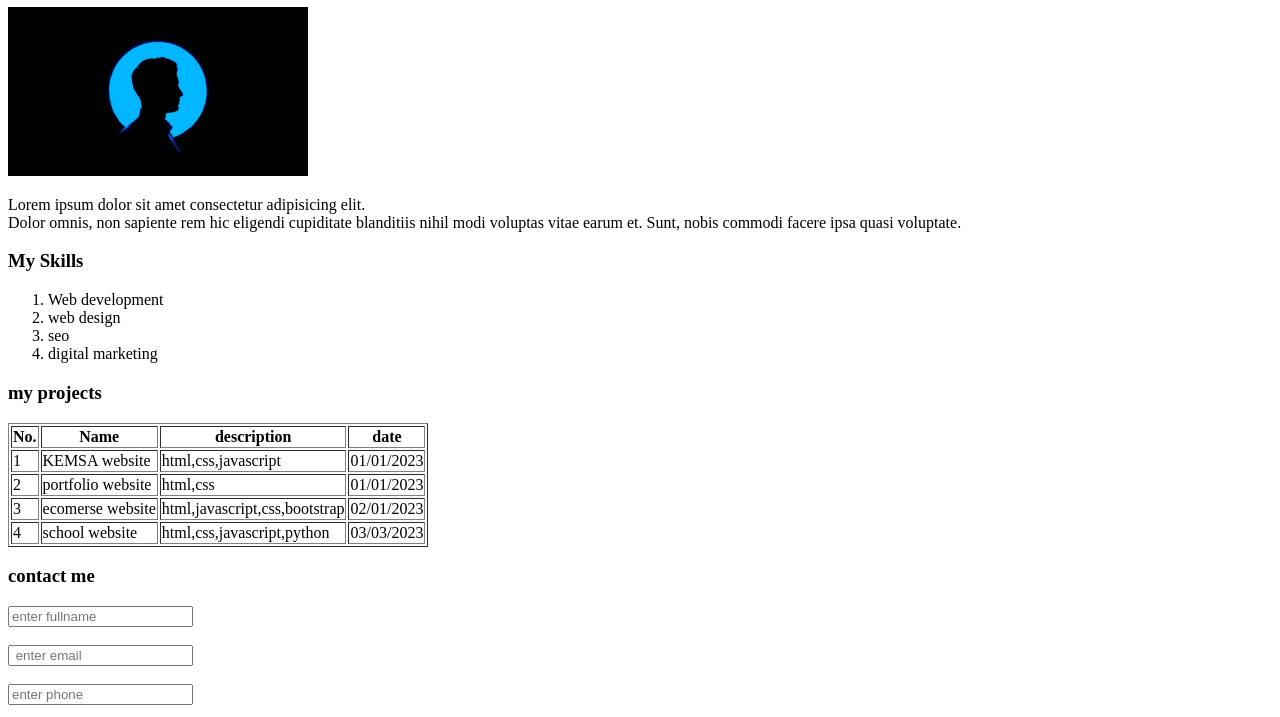
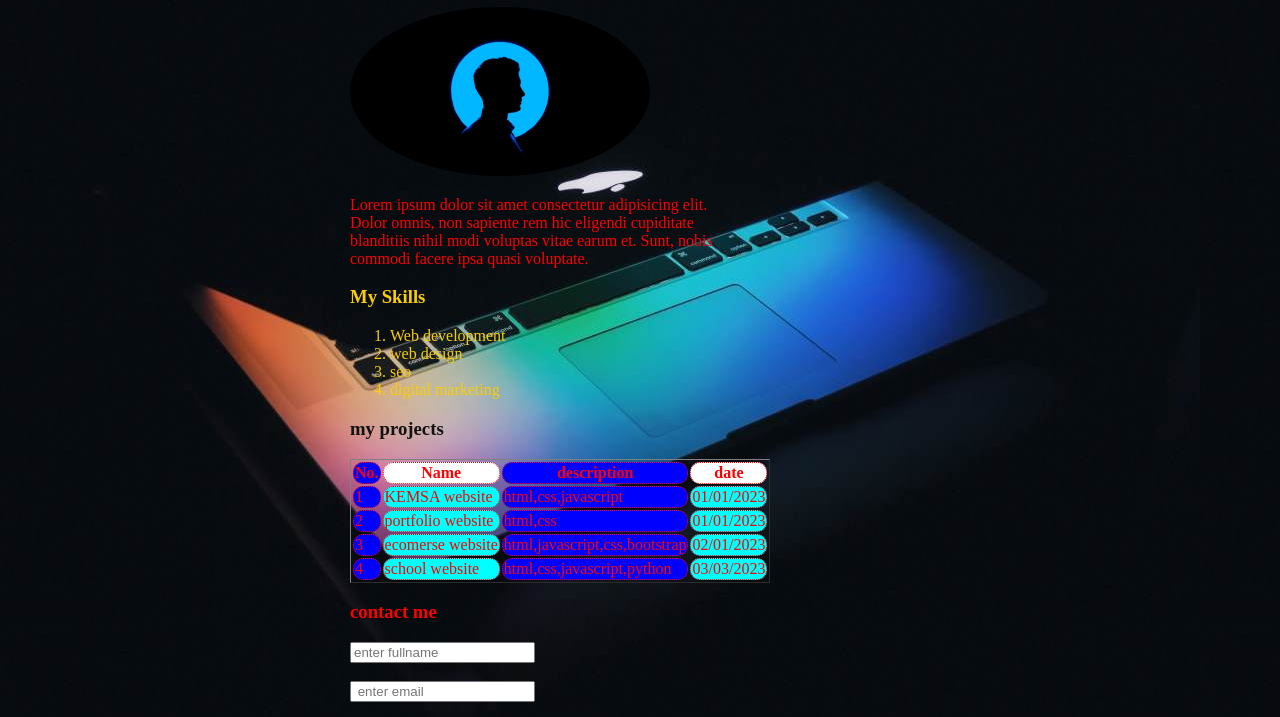
Before and after one commit to Ropykevin/my_first_project-study, a plain HTML site: page mysite.html in a window 1280 px wide. Shown: the part 73-790 px from the top of the page. Drawn offline with Linux system fonts and the light colour scheme.

Commit message:
study website

```diff
--- /dev/null
+++ b/mysite.css
@@ -0,0 +1,51 @@
+body{
+    color: #111111;
+    padding-left: 30px;
+    margin-left: 25%;
+    background-image: url(mac.jpg);
+
+
+}
+img{
+    align-items: center;
+    margin-right: 35%;
+    border-radius: 50%;
+}
+.intro{
+    color: #ff0000;
+}
+.skills{
+    color: rgb(250, 205, 6);
+
+}
+th, td{
+    border: 1px solid red;
+    background-color: aqua;
+    border-radius: 10px;
+    border-style: dotted;
+    margin-left: 50%;
+    color: red;
+
+
+}
+tr{
+    height: 20px;
+    border-bottom: 1px solid #add;
+}
+tr :nth-child(odd){
+    background-color: blue;
+}
+th:nth-child(even){
+    background-color: #ffff;
+}
+tr :hover{
+    background-color: black;
+    cursor: pointer;
+}
+.contact{
+    cursor: pointer;
+    color: red;
+}
+.contact:hover{
+    color: whitesmoke;
+}
--- a/mysite.html
+++ b/mysite.html
@@ -2,23 +2,28 @@
 <html>
     <head>
     <title> My Profile</title>
+    <link rel="stylesheet" href="style.css">
     <link rel="stylesheet" href="https://cdnjs.cloudflare.com/ajax/libs/font-awesome/6.4.0/css/all.min.css" integrity="sha512-iecdLmaskl7CVkqkXNQ/ZH/XLlvWZOJyj7Yy7tcenmpD1ypASozpmT/E0iPtmFIB46ZmdtAc9eNBvH0H/ZpiBw==" crossorigin="anonymous" referrerpolicy="no-referrer" />
     <link rel="stylesheet" href="https://cdnjs.cloudflare.com/ajax/libs/font-awesome/6.4.0/css/fontawesome.min.css" integrity="sha512-SgaqKKxJDQ/tAUAAXzvxZz33rmn7leYDYfBP+YoMRSENhf3zJyx3SBASt/OfeQwBHA1nxMis7mM3EV/oYT6Fdw==" crossorigin="anonymous" referrerpolicy="no-referrer" />
+    <link rel="icon" type="image/x-icon" href="http://d1ujqdpfgkvqfi.cloudfront.net/favicon-generator/htdocs/favicons/2015-01-14/00891c535c8a50e09c26392a56940846.ico">
+        <link rel="stylesheet" href="mysite.css">
         </head>
     <body>
-        <h1>Ropy Kevin</h1>
-        <img src="photo-1511367461989-f85a21fda167.jpg" width="300px" alt="web image">
-        <p>Lorem ipsum dolor sit amet consectetur adipisicing elit. <br> Dolor omnis, non sapiente rem hic eligendi cupiditate blanditiis nihil modi voluptas vitae earum et. Sunt, nobis commodi facere ipsa quasi voluptate.</p>
-        <h3> My Skills</h3>
+        <div class="intro"><h1>Ropy Kevin</h1>
+        <img style="align-items: center;" class="profile-pic" src="photo-1511367461989-f85a21fda167.jpg" width="300px" alt="web image">
+        <p>Lorem ipsum dolor sit amet consectetur adipisicing elit. <br> Dolor omnis, non sapiente rem hic eligendi cupiditate <br> blanditiis nihil modi voluptas vitae earum et. Sunt, nobis <br>commodi facere ipsa quasi voluptate.</p>
+    </div>
+        <div class="skills"><h3> My Skills</h3>
 
         <ol>
             <li>Web development</li>
             <li>web design</li>
             <li>seo</li>
             <li>digital marketing</li>
+        </div>
         </ol>
         <h3>my projects</h3>
-        <table border="1">
+        <table class="table" border="1">
             <thead>
                 <tr>
                     <th>No.</th>
@@ -58,7 +63,7 @@
 
             </tbody>
         </table>
-        <h3>contact me</h3>
+        <h3 class="contact">contact me</h3>
         <form>
 
             <input name="full_name" type="text" id="full_name" placeholder="enter fullname">
--- a/test.css
+++ b/test.css
@@ -10,6 +10,10 @@ pre {
 table{
     align-items: center;
     color: aliceblue;
+    margin-left: 25%;
+    text-align: left;
+    border: none;
+
 }
 h1 {
     color: blue;
@@ -23,3 +27,27 @@ h3 {
     color: brown;
     text-decoration: underline;
 }
+th, td{
+    border: 1px solid red;
+    background-color: aqua;
+    border-radius: 10px;
+    border-style: dotted;
+    margin-left: 50%;
+    color: red;
+
+
+}
+tr{
+    height: 20px;
+    border-bottom: 1px solid #add;
+}
+tr :nth-child(odd){
+    background-color: blue;
+}
+th:nth-child(even){
+    background-color: #ffff;
+}
+tr :hover{
+    background-color: black;
+    cursor: pointer;
+}
```
Also changed, not shown: index.html (deleted, +0 -11 lines), test.html (+12 -10 lines).
